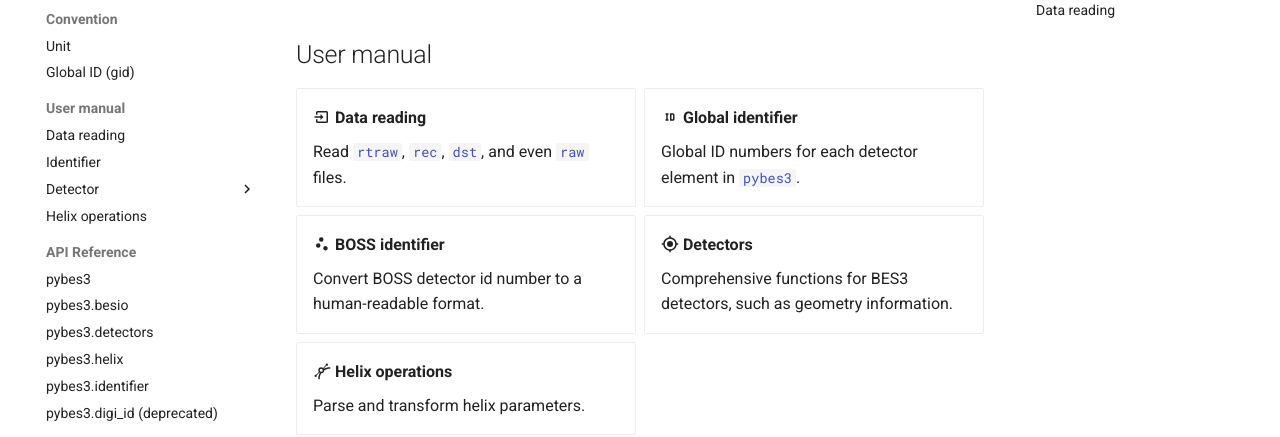
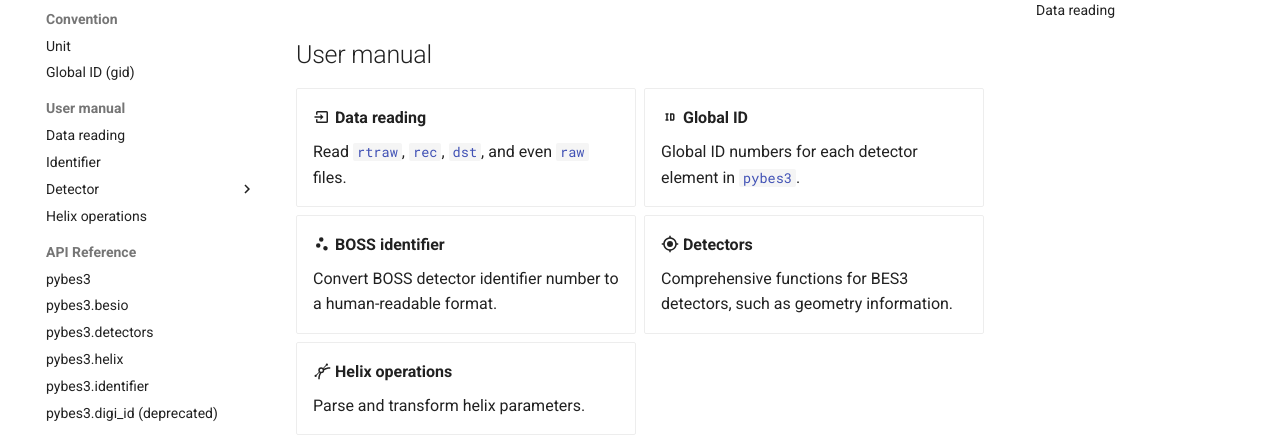
Before and after one commit to mrzimu/pybes3, an MkDocs documentation site: the page built from docs/index.md, in a window 1280 px wide and 900 px high, scrolled down 460 px. Shown: the part 152-589 px from the top of the window. Built offline with MkDocs 1.6.1 and Material for MkDocs 9.7.7, drawn with Linux system fonts in a browser that asks for light colours; comment, search, counter and statistics services are not loaded; some of the changed lines change nothing that is shown.

Commit message:
apply copilot's suggestions

```diff
--- a/docs/index.md
+++ b/docs/index.md
@@ -34,7 +34,7 @@
   </a>
 
 - <a href="convention/global-id" style="text-decoration: none; color: inherit;">
-    :material-identifier: __Global identifier__
+    :material-identifier: __Global ID__
 
     Global ID numbers for each detector element in `pybes3`.
   </a>
@@ -42,7 +42,7 @@
 - <a href="user-manual/identifier" style="text-decoration: none; color: inherit;">
     :material-scatter-plot: __BOSS identifier__
 
-    Convert BOSS detector id number to a human-readable format.
+    Convert BOSS detector identifier number to a human-readable format.
   </a>
 
 - <a href="user-manual/detector/mdc" style="text-decoration: none; color: inherit;">
```
